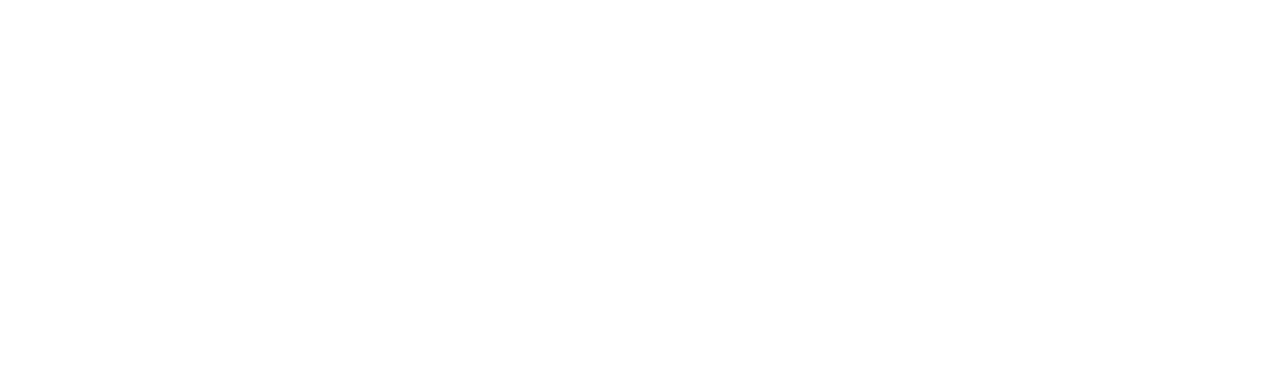
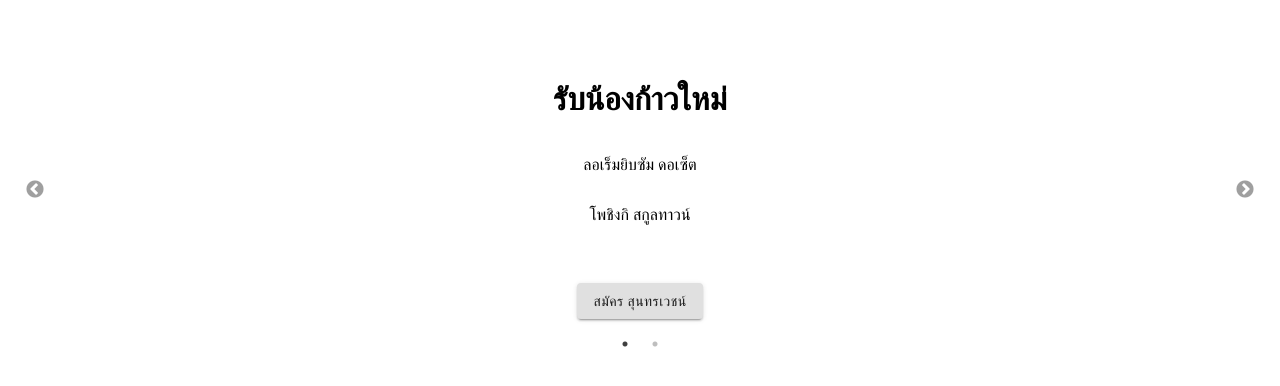
Before and after one commit to tepzilon/web-content.rnkm, a Gatsby site: page / in a window 1280 px wide. Built offline with nearby package versions, Linux system fonts and the light colour scheme; Gatsby itself is replaced by a stand-in of ours.

Commit message:
added react-slick

```diff
--- a/package.json
+++ b/package.json
@@ -25,7 +25,9 @@
     "gatsby-transformer-sharp": "^2.1.21",
     "node-sass": "^4.12.0",
     "react": "^16.8.6",
-    "react-dom": "^16.8.6"
+    "react-dom": "^16.8.6",
+    "react-slick": "^0.24.0",
+    "slick-carousel": "^1.8.1"
   },
   "devDependencies": {
     "prettier": "^1.17.1"
--- /dev/null
+++ b/src/components/featuredContents.js
@@ -0,0 +1,58 @@
+import React from 'react'
+import Slider from 'react-slick'
+import 'slick-carousel/slick/slick.scss'
+import 'slick-carousel/slick/slick-theme.scss'
+import { Box, Button } from '@material-ui/core'
+import './slickFix.scss'
+function SampleNextArrow(props) {
+  const { className, style, onClick } = props;
+  return (
+    <div
+      className={className}
+      style={{ ...style, display: "block", color: "red" }}
+      onClick={onClick}
+    />
+  );
+}
+
+export default () => {
+  const settings = {
+    arrows: true,
+    dots: true,
+    infinite: true,
+    speed: 500,
+    slidesToShow: 1,
+    slidesToScroll: 1,
+    nextArrow: <SampleNextArrow />
+  }
+  return (
+    <div style={{margin: '50px'}}>
+      <Slider {...settings}>
+        <div>
+          <Box style={{
+            display: 'flex',
+            flexDirection: 'column',
+            alignItems: 'center',
+            paddingTop: '10px',
+            paddingBottom: '10px'
+          }}>
+            <h1>รับน้องก้าวใหม่</h1>
+            <p>ลอเร็มยิบซัม ดอเซ็ต</p>
+            <p>โพชิงกิ สกูลทาวน์</p>
+            <h1/>
+            <Button variant='contained' bgcolor='primary.main'>สมัคร สุนทรเวชน์</Button>
+          </Box>
+        </div>
+        <div>
+          <Box style={{
+            display: 'flex',
+            flexDirection: 'column'
+          }}>
+            <h1>Techid</h1>
+            <h1>Janphaka</h1>
+          </Box>
+        </div>
+      </Slider>
+    </div>
+  )
+}
--- /dev/null
+++ b/src/components/slickFix.scss
@@ -0,0 +1,6 @@
+.slick-prev,
+.slick-next {
+  &::before {
+    color: grey
+  }
+}
--- a/src/pages/index.js
+++ b/src/pages/index.js
@@ -1,57 +1,37 @@
 import React from "react"
 
-// import { Button } from '@material-ui/core'
-// import DeleteOutline from '@material-ui/icons/DeleteOutline'
+import useMediaQuery from '@material-ui/core/useMediaQuery'
+import { Fade, Box, Button } from '@material-ui/core'
 
-// import indexStyles from "./index.module.scss"
-// import { graphql, StaticQuery } from "gatsby"
-// import Img from "gatsby-image"
+import './index.scss'
 
-export default () => (
-  // <h1>test</h1>
-  <div>
-    {/* <StaticQuery
-      query={graphql`
-        query {
-          allDataJson {
-            nodes {
-              thailandPM {
-                id,
-                name,
-                path
-              }
-            }
-          }
-        }
-      `}
-      render={data => (
-        <div className={indexStyles.style1}>
-          <h3>รายชื่อนายก</h3>
-          <ul>
-            {data.allDataJson.nodes[0].thailandPM.map(x => (
-              <li key={x.id}>
-                {x.name}
-              </li>
-            ))}
-          </ul>
-        </div>
-      )}
-    /> */}
-    {/* <StaticQuery
-      query={graphql`
-        query {
-          file(relativePath: { eq: "prayut.jpg" }) {
-            childImageSharp {
-              fixed(width: 1000, height:125) {
-                ...GatsbyImageSharpFixed
-              }
-            }
-          }
-        }
-      `}
-      render={data=>{
-        return <Img fixed={data.file.childImageSharp.fixed} />
-      }}
-    /> */}
-  </div>
-)
+import FeaturedContents from "../components/featuredContents";
+
+export default () => {
+  const matches = useMediaQuery('(min-width:600px)');
+  return (
+    <FeaturedContents />
+    // <Box style={{
+    //   backgroundColor: 'orange',
+    //   width: '50vw',
+    //   height: '50vh',
+    //   overflow: 'hidden',
+    //   position: 'absolute',
+    //   top: '20vh',
+    //   left: '20vw'
+    // }}>
+    //   {(() => {
+    //     var arr = []
+    //     for(var i = 0; i < 50; i++) {
+    //       arr = arr.concat([<Button>Hello World</Button>])
+    //     }
+    //     return arr
+    //   })()}
+    //   <Button type='contained' style={{
+    //     position: 'absolute',
+    //     top: '50px',
+    //     left: '20px'
+    //   }}>Test</Button>
+    // </Box>
+  )
+}
--- a/src/pages/index.module.scss
+++ /dev/null
@@ -1,6 +0,0 @@
-@import url('https://fonts.googleapis.com/css?family=Charm&display=swap');
-
-.style1 {
-  font-family: 'Charm', cursive;
-  font-size: 24px
-}
--- /dev/null
+++ b/src/pages/index.scss
@@ -0,0 +1,3 @@
+body {
+  margin: 0;
+}
--- /dev/null
+++ b/src/styles/palette.scss
@@ -0,0 +1,4 @@
+$theme-pink: #F6909D;
+$theme-white: #FFFFFF;
+$theme-yellow: #F3CF55;
+$theme-blue: #4A4E6D;
```
Also changed, not shown: 1 other file.
